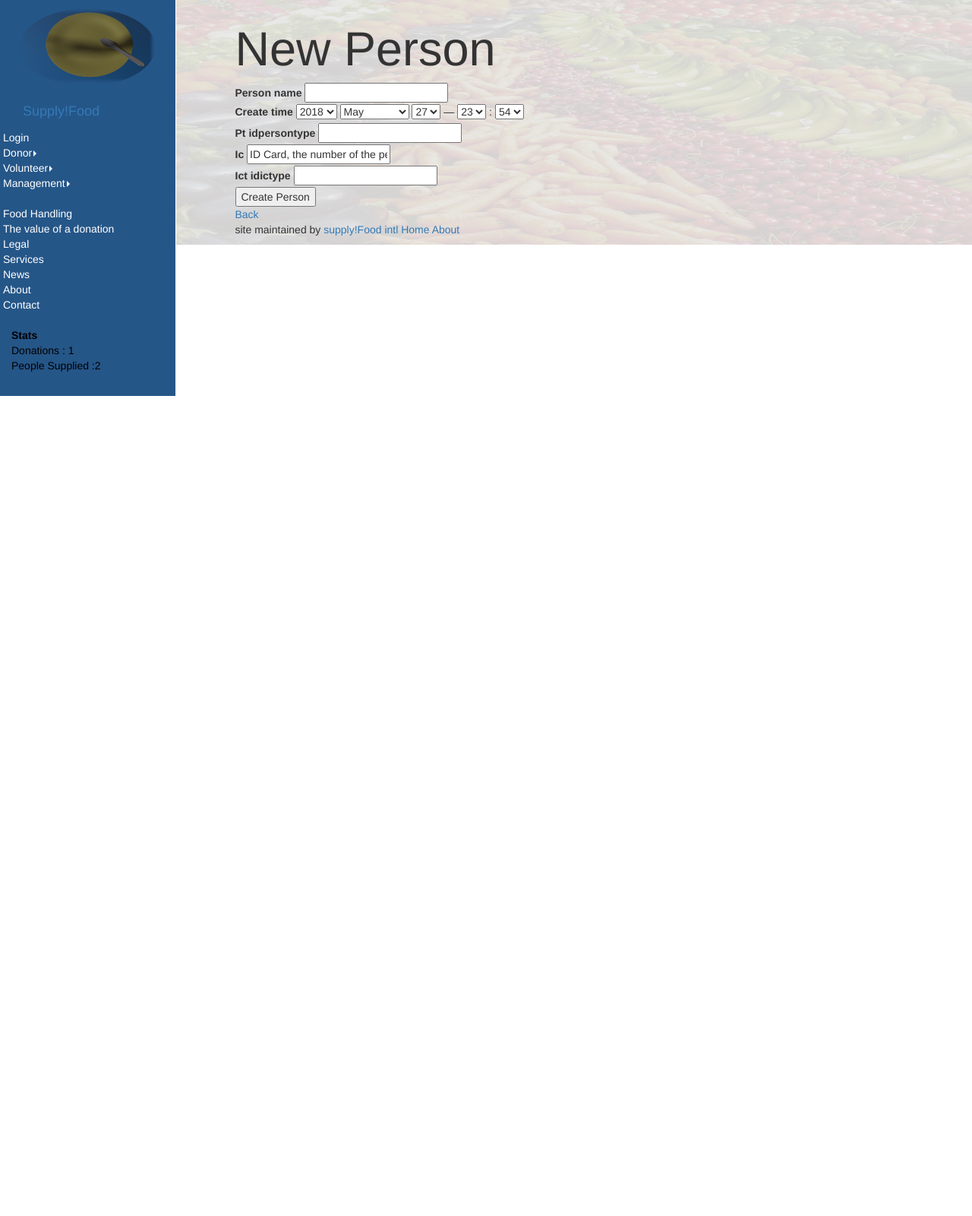
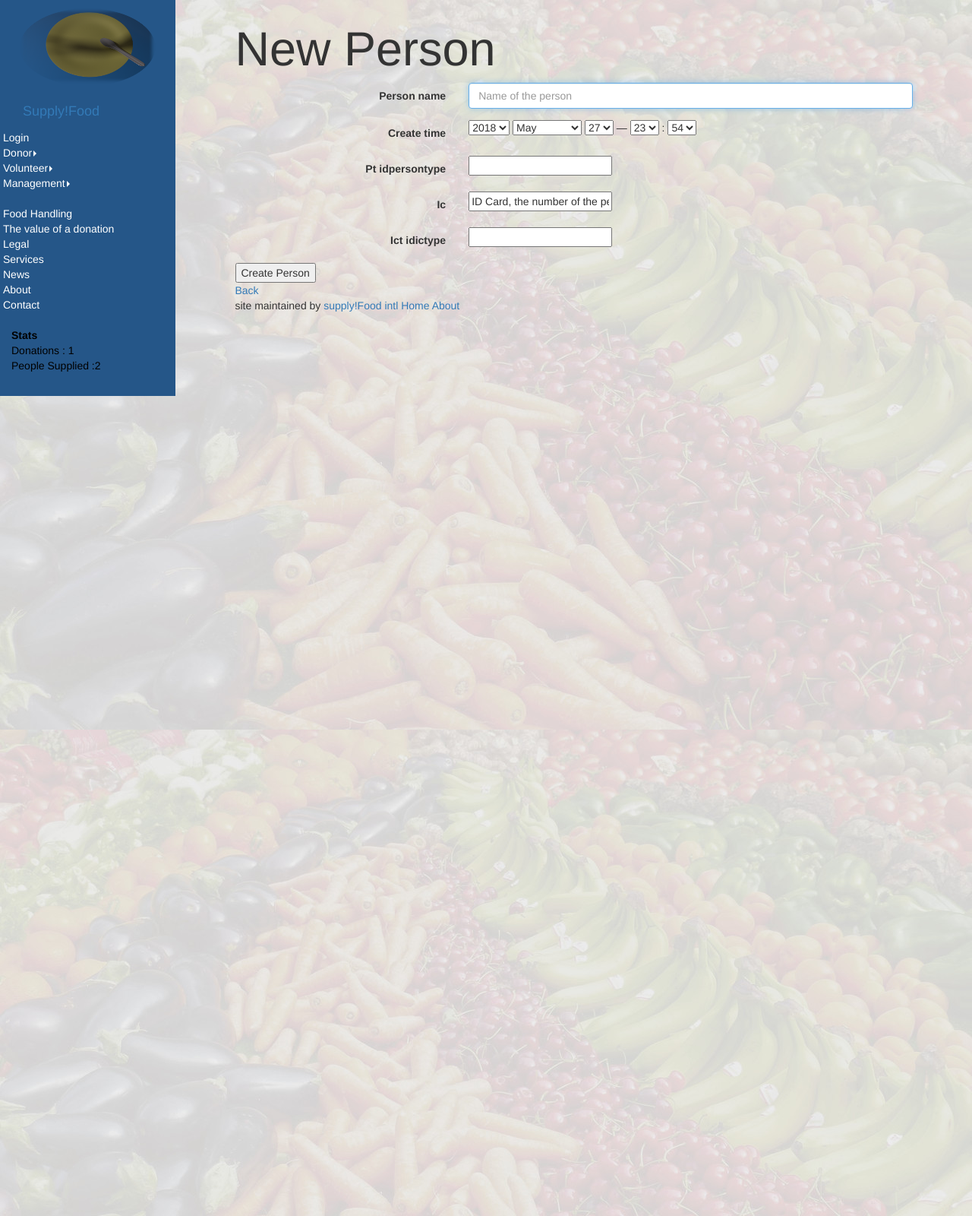
Before and after one commit to supplyFoodIntl/supplyFood, a Rails app: page /people/new in a window 1280 px wide. Shown: the whole page at 76% size. Run offline with Rails 7, Linux system fonts and the light colour scheme; style sheets or scripts are compiled from the project's sources; some libraries are stand-ins or nearby versions.

Commit message:
style adjustments on person

```diff
--- a/TODO.txt
+++ b/TODO.txt
@@ -2,3 +2,5 @@
 make the home a jumbotron
 add signin and sign up
 check style against dummy html
+adjust all domain tables to bootstrap
+make click on plate or name supply!food leads to home
--- a/app/assets/stylesheets/application.css.scss
+++ b/app/assets/stylesheets/application.css.scss
@@ -2,13 +2,18 @@
 @import "bootstrap-sprockets";
 @import "bootstrap";
 
+body {
+        background-image: asset-url("homeBackground.jpeg");
+}
+
 .jumbotron {
-    background-image: asset-url("homeBackground.jpeg");
     background-size: 100% 100%;
     width: 100%;
-    height: 100%;
+    height: 520px;
     padding: 10px;
+    background-color: transparent;
 }
+
 .dropdown-menu {
     background-color: #255688;
 }
@@ -44,6 +49,7 @@
 
 #navbar {
     background-color: #255688;
+    height: 800px;
 }
 
 .jumbotron hr {
--- a/app/views/people/_form.html.erb
+++ b/app/views/people/_form.html.erb
@@ -1,4 +1,6 @@
-<%= form_with(model: person, local: true) do |form| %>
+<div class="row">
+    <div class="col-xs-12">
+        <%= form_with(model: person, local: true,:html => {class:"form-horizontal",role:"form"}) do |form| %>
           <% if person.errors.any? %>
             <div id="error_explanation">
               <h2><%= pluralize(person.errors.count, "error") %> prohibited this person from being saved:</h2>
@@ -11,32 +13,54 @@
             </div>
           <% end %>
 
-  <div class="field">
+          <div class="form-group field">
+              <div class="control-label col-sm-4">
                     <%= form.label "Person name" %>
-    <%= form.text_field :nmperson %>
+              </div>
+              <div class="col-sm-8">
+                    <%= form.text_field :nmperson, class:"form-control",placeholder:"Name of the person", autofocus:true %>
+              </div>
           </div>
 
-  <div class="field">
+          <div class="form-group field">
+              <div class="control-label col-sm-4">
                   <%= form.label :create_time %>
+              </div>
+              <div class="col-sm-8">
                   <%= form.datetime_select :create_time %>
               </div>
+          </div>
 
-  <div class="field">
+          <div class="form-group field">
+              <div class="control-label col-sm-4">
                   <%= form.label :pt_idpersontype %>
+              </div>
+              <div class="col-sm-8">
                   <%= form.number_field :pt_idpersontype %>
               </div>
+          </div>
 
-  <div class="field">
+          <div class="form-group field">
+              <div class="control-label col-sm-4">
                   <%= form.label :ic %>
+              </div>
+              <div class="col-sm-8">
                     <%= form.text_field :ic %>
               </div>
+          </div>
 
-  <div class="field">
+          <div class="form-group field">
+              <div class="control-label col-sm-4">
                   <%= form.label :ict_idictype %>
+              </div>
+              <div class="col-sm-8">
                   <%= form.number_field :ict_idictype %>
+              </div>
           </div>
 
           <div class="actions">
             <%= form.submit %>
           </div>
         <% end %>
+    </div>
+</div>
```
Lines whose indentation alone changed are shown as unchanged.
